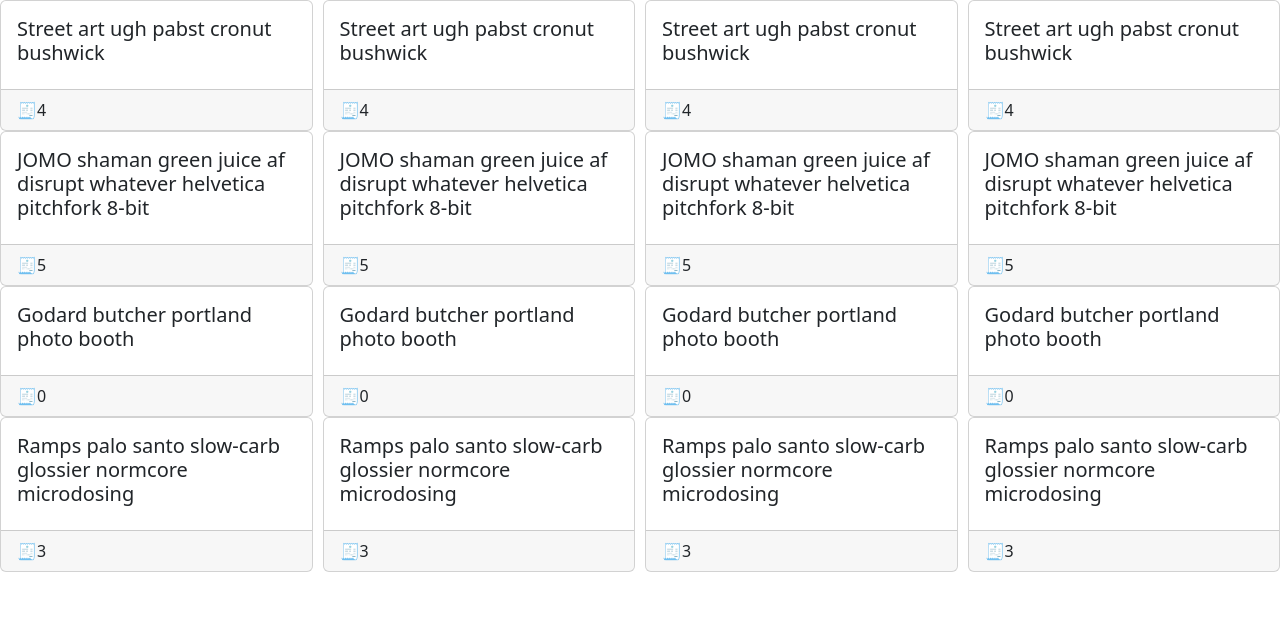
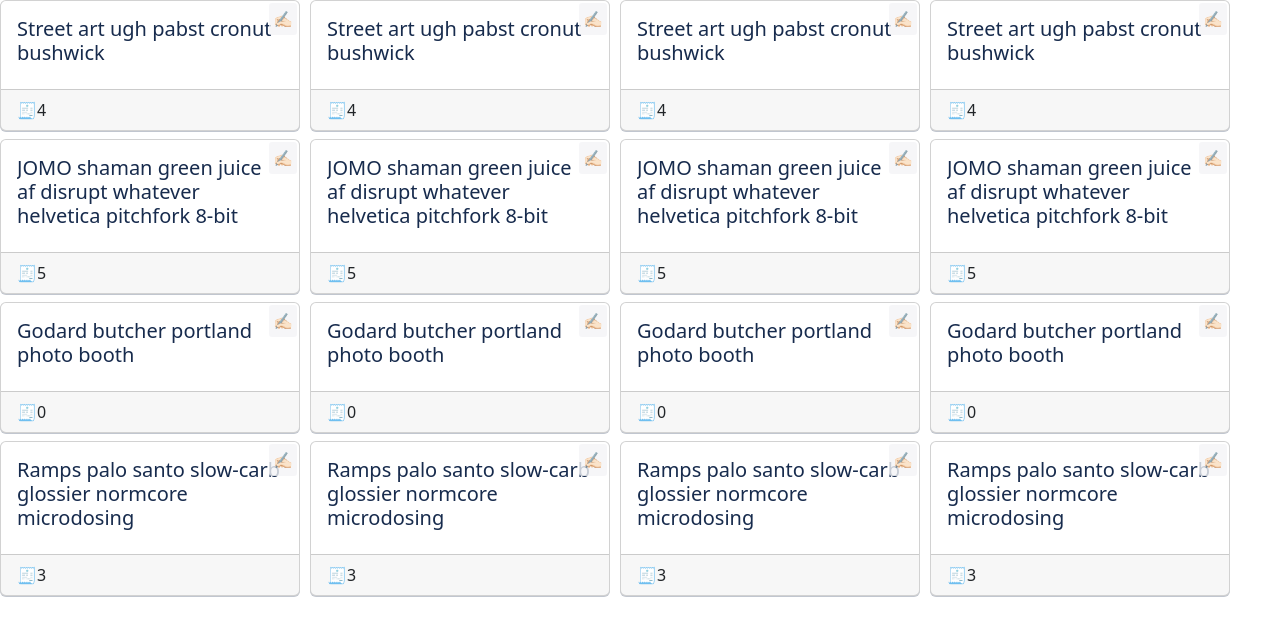
Before and after one commit to ItSerje/kanban-board_react, a React (Create React App) app: page / in a window 1280 px wide. Shown: the top 636 px of the page. Built offline with nearby package versions, Linux system fonts and the light colour scheme.

Commit message:
add card styles as per model

```diff
--- a/src/components/card/style.css
+++ b/src/components/card/style.css
@@ -5,6 +5,60 @@
   background-color: white;
 } */
 
+.card {
+  background-color: #fff;
+  border-radius: 3px;
+  box-shadow: 0 1px 0 #091e4240;
+  cursor: pointer;
+  display: block;
+  margin-bottom: 8px;
+  max-width: 300px;
+  min-height: 20px;
+  position: relative;
+  text-decoration: none;
+  z-index: 0;
+}
+
+.card-body {
+  overflow: hidden;
+  padding: 6px 8px 2px;
+  position: relative;
+  z-index: 10;
+}
+
+.card-title {
+  word-wrap: break-word;
+  clear: both;
+  color: var(--ds-text);
+  display: block;
+  margin: 0 0 4px;
+  overflow: hidden;
+  text-decoration: none;
+}
+
+.card-edit-icon {
+  background-clip: padding-box;
+  background-color: #f4f5f7;
+  background-origin: initial;
+  border-radius: 3px;
+  opacity: 0.8;
+  padding: 4px;
+  position: absolute;
+  right: 2px;
+  top: 2px;
+  visibility: visible;
+  z-index: 40;
+}
+
+.card-edit-icon::before {
+  content: '✍🏻';
+}
+
+.card-footer {
+  border: none;
+  background: none;
+}
+
 .card-badge-icon::before {
   content: '🧾';
 }
```
